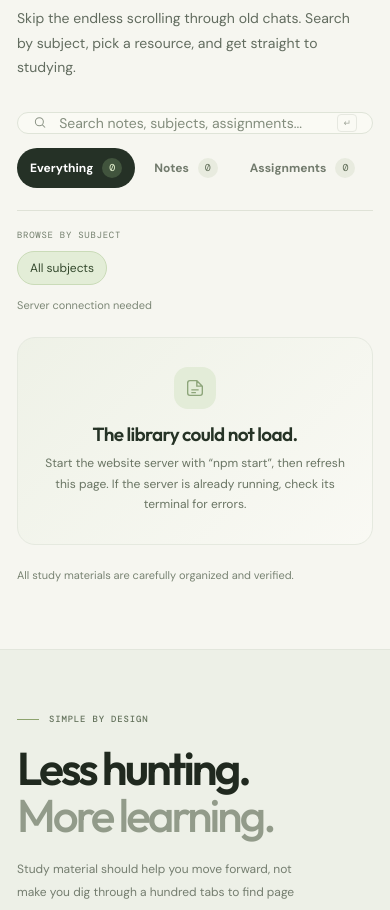
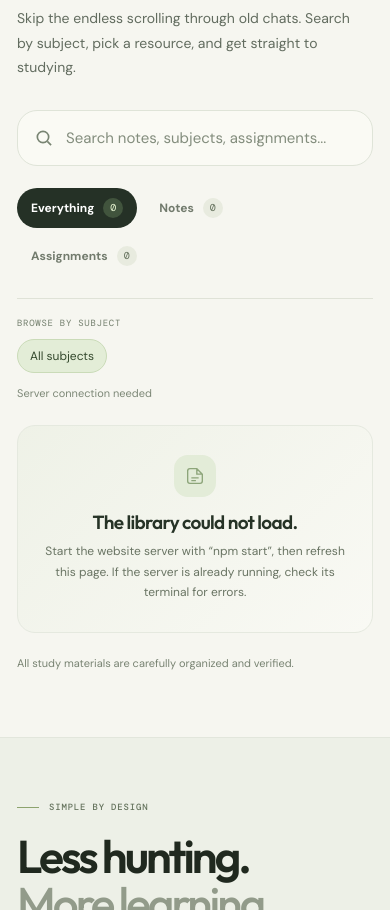
Before and after one commit to MVKavin/KPH-Website, a website: page public/index.html in a window 390 px wide. Shown: the part 1072-1982 px from the top of the page. Drawn offline with nearby package versions, Linux system fonts and the light colour scheme; no server answers.

Commit message:
fix(mobile): enhance resource search field dimensions, hide kbd hint, and fix filter spacing on mobile

```diff
--- a/public/styles.css
+++ b/public/styles.css
@@ -220,3 +220,81 @@ body { background: var(--paper); }
   .owner-resource-item { flex-direction: column; align-items: flex-start; gap: 12px; }
   .owner-resource-actions { width: 100%; justify-content: flex-end; }
 }
+
+/* Mobile Resource Library Search Box & Filter Layout (<= 600px) */
+@media (max-width: 600px) {
+  .library-toolbar {
+    margin-top: 24px;
+    gap: 22px;
+    flex-direction: column;
+    align-items: stretch;
+  }
+
+  .search-box {
+    width: 100%;
+    max-width: 100%;
+    height: 56px;
+    min-height: 56px;
+    border-radius: 20px;
+    padding: 0 16px;
+    box-sizing: border-box;
+    display: flex;
+    align-items: center;
+    gap: 12px;
+    background: #fafaf4;
+    border: 1px solid #dfe4d8;
+    transition: border-color .2s, box-shadow .2s;
+  }
+
+  .search-box:focus-within {
+    border-color: #8db45d;
+    box-shadow: 0 0 0 3px rgba(141, 180, 93, 0.28);
+  }
+
+  .search-box svg {
+    width: 20px;
+    height: 20px;
+    min-width: 20px;
+    flex-shrink: 0;
+    stroke: #788472;
+    stroke-width: 2;
+  }
+
+  .search-box input {
+    flex: 1;
+    min-width: 0;
+    width: 100%;
+    height: 100%;
+    border: 0;
+    outline: none;
+    background: transparent;
+    padding: 0;
+    font-size: 15px;
+    color: var(--ink);
+  }
+
+  .search-box input::placeholder {
+    color: #838d7d;
+    font-size: 15px;
+    white-space: nowrap;
+    overflow: hidden;
+    text-overflow: ellipsis;
+  }
+
+  .search-box kbd {
+    display: none !important;
+  }
+
+  .filter-pills {
+    display: flex;
+    flex-wrap: wrap;
+    gap: 8px;
+    overflow: visible;
+    width: 100%;
+  }
+
+  .filter-pill {
+    padding: 9px 13px;
+    font-size: 12px;
+  }
+}
```
